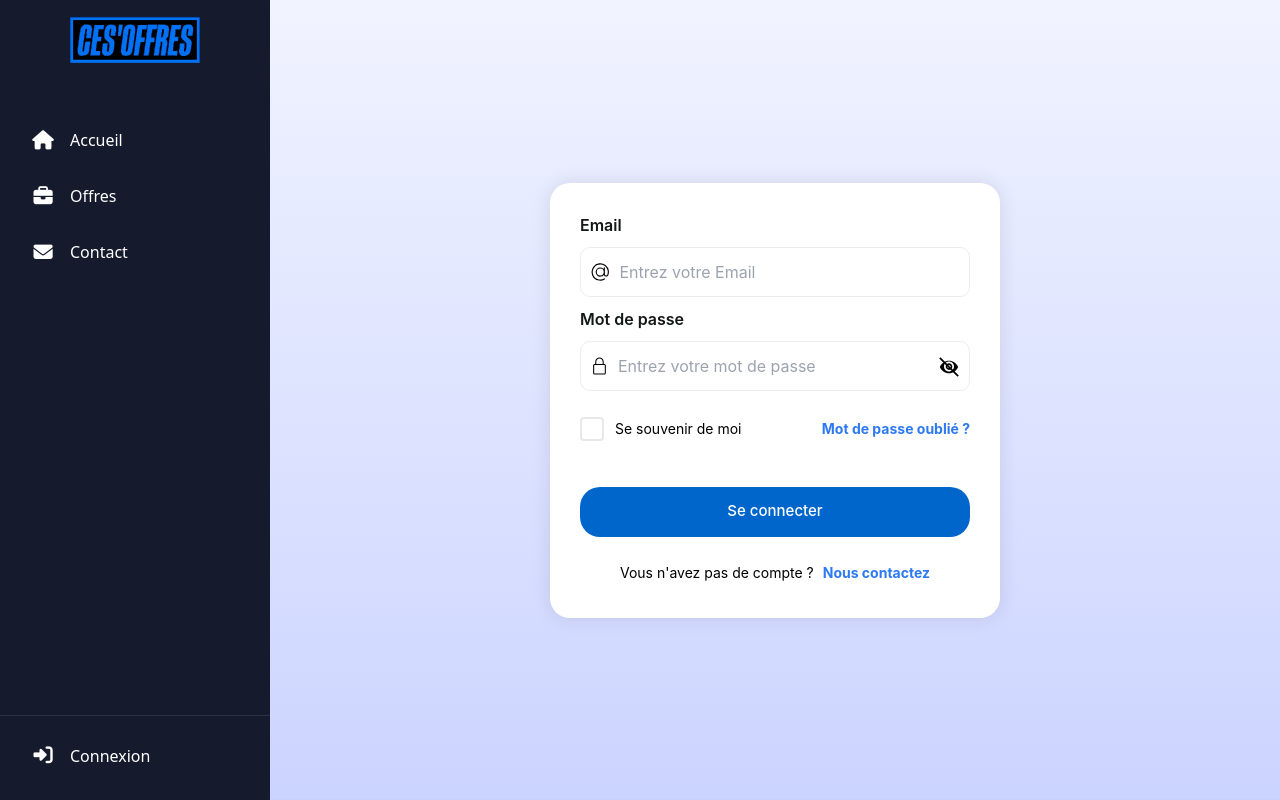
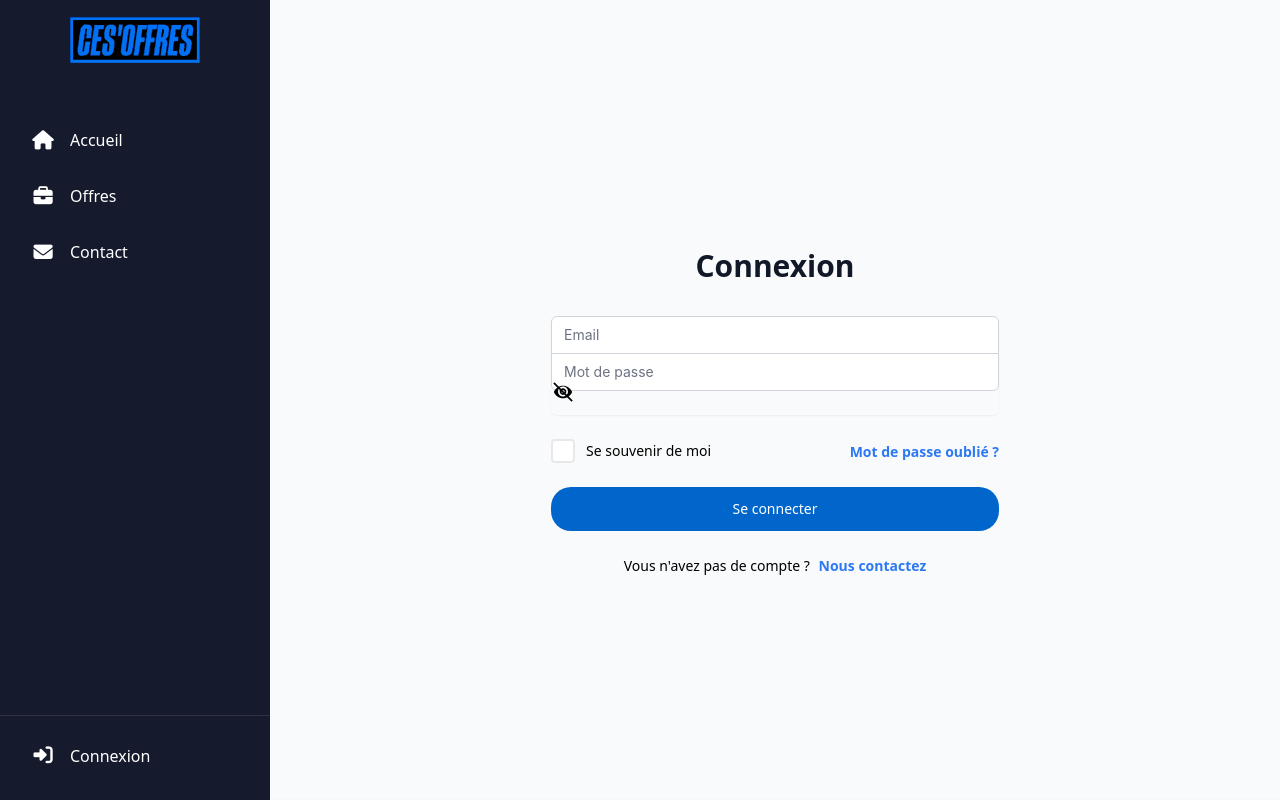
Before and after one commit to CES-OFFRES-Team/CES-OFFRES, a Next.js app: page /Login in a window 1280 px wide. Shown: the top 800 px of the page. Built offline with nearby package versions, Linux system fonts and the light colour scheme.

Commit message:
Refonte du système de conexion

```diff
--- a/src/app/Login/page.js
+++ b/src/app/Login/page.js
@@ -3,6 +3,8 @@ import React, { useState } from 'react';
 import './login.css';
 import { useRouter } from 'next/navigation';
 import Cookies from 'js-cookie';
+import { COOKIE_KEYS, USER_ROLES, REDIRECT_PATHS } from '../utils/constants';
+import { useAuth } from '../contexts/AuthContext';
 
 const EmailIcon = () => (
   <svg xmlns="http://www.w3.org/2000/svg" width="20" viewBox="0 0 32 32" height="20">
@@ -34,6 +36,7 @@ const EyeIcon = ({ showPassword }) => (
 
 export default function LoginPage() {
   const router = useRouter();
+  const { login } = useAuth();
   const [showPassword, setShowPassword] = useState(false);
   const [email, setEmail] = useState('');
   const [password, setPassword] = useState('');
@@ -61,13 +64,12 @@ export default function LoginPage() {
 
     try {
       // Effectuer la requête de connexion
-      const response = await fetch('http://20.19.36.142:8000/api/login', {
+      const response = await fetch('/api/auth/login', {
         method: 'POST',
         headers: {
           'Content-Type': 'application/json',
-          'Accept': 'application/json'
         },
-        body: JSON.stringify({ email, password })
+        body: JSON.stringify({ email, password }),
       });
 
       // Récupérer les données
@@ -83,106 +85,86 @@ export default function LoginPage() {
         throw new Error('Réponse du serveur incomplète');
       }
 
-      // Formater les données utilisateur
-      const userData = {
-        id: data.user.id_personne || data.user.id || 0,
-        nom: data.user.nom || data.user.nom_personne || '',
-        prenom: data.user.prenom || data.user.prenom_personne || '',
-        email: data.user.email || data.user.email_personne || email,
-        role: data.user.role || 'Etudiant'
-      };
-
-      console.log('Données utilisateur reçues:', userData);
-
-      // Vérifier "Se souvenir de moi"
-      const rememberMe = document.getElementById('cbx')?.checked || false;
-
-      // Définir les cookies avec des options plus permissives
-      const cookieOptions = {
-        expires: rememberMe ? 7 : 1,
-        secure: false, // Désactiver secure pour le développement local
-        sameSite: 'lax', // Utiliser lax au lieu de strict
-        path: '/'
-      };
-
-      // Enregistrer les données dans les cookies
-      Cookies.set('authToken', data.token, cookieOptions);
-      Cookies.set('userData', JSON.stringify(userData), cookieOptions);
-      Cookies.set('userRole', userData.role, cookieOptions);
-
-      console.log('Cookies définis:', document.cookie);
+      // Mettre à jour le contexte d'authentification (qui gère les cookies)
+      login(data.user, data.token);
 
       // Afficher le succès
-      setSuccessMessage(`Connexion réussie ! Bienvenue ${userData.prenom}`);
+      setSuccessMessage(`Connexion réussie ! Bienvenue ${data.user.prenom}`);
 
       // Déterminer la redirection en fonction du rôle
-      let redirectPath;
-      switch (userData.role.toLowerCase()) {
-        case 'admin':
-          redirectPath = '/admin';
-          break;
-        case 'etudiant':
-          redirectPath = '/etudiant/dashboard';
-          break;
-        case 'pilote':
-          redirectPath = '/pilote/dashboard';
-          break;
-        case 'entreprise':
-          redirectPath = '/entreprise/dashboard';
-          break;
-        default:
-          redirectPath = '/etudiant/dashboard';
-      }
+      const userRole = data.user.role;
+      const redirectPath = REDIRECT_PATHS[userRole] || REDIRECT_PATHS[USER_ROLES.ETUDIANT];
 
       console.log('Redirection vers:', redirectPath);
 
       // Rediriger immédiatement
-      window.location.href = redirectPath;
+      router.push(redirectPath);
 
     } catch (error) {
       console.error('Erreur lors de la connexion:', error);
-      setErrorMessage(error.message || 'Erreur de connexion');
+      setErrorMessage(error.message || 'Erreur de connexion au serveur');
       setIsLoading(false);
     }
   };
 
+  const handleChange = (e) => {
+    const { name, value } = e.target;
+    if (name === 'email') {
+      setEmail(value);
+    } else if (name === 'password') {
+      setPassword(value);
+    }
+  };
+
   return (
-    <div className="center-container">
-      <form className="form" onSubmit={handleSubmit}>
-        {successMessage && <p className="success-message">{successMessage}</p>}
-        {errorMessage && <p className="error-message">{errorMessage}</p>}
-
-        <div className="flex-column">
-          <label>Email</label>
+    <div className="min-h-screen flex items-center justify-center bg-gray-50 py-12 px-4 sm:px-6 lg:px-8">
+      <div className="max-w-md w-full space-y-8">
+        <div>
+          <h2 className="mt-6 text-center text-3xl font-extrabold text-gray-900">
+            Connexion
+          </h2>
         </div>
-        <div className="inputForm">
-          <EmailIcon />
+        <form className="mt-8 space-y-6" onSubmit={handleSubmit}>
+          {successMessage && <p className="text-center text-sm text-green-600">{successMessage}</p>}
+          {errorMessage && (
+            <div className="rounded-md bg-red-50 p-4">
+              <div className="text-sm text-red-700">{errorMessage}</div>
+            </div>
+          )}
+          <div className="rounded-md shadow-sm -space-y-px">
+            <div>
+              <label htmlFor="email" className="sr-only">
+                Email
+              </label>
               <input
-            placeholder="Entrez votre Email"
-            className="input"
-            type="text"
+                id="email"
+                name="email"
+                type="email"
+                required
+                className="appearance-none rounded-none relative block w-full px-3 py-2 border border-gray-300 placeholder-gray-500 text-gray-900 rounded-t-md focus:outline-none focus:ring-indigo-500 focus:border-indigo-500 focus:z-10 sm:text-sm"
+                placeholder="Email"
                 value={email}
-            onChange={(e) => setEmail(e.target.value)}
-            disabled={isLoading}
+                onChange={handleChange}
               />
             </div>
-
-        <div className="flex-column">
-          <label>Mot de passe</label>
-        </div>
-        <div className="inputForm">
-          <PasswordIcon />
+            <div>
+              <label htmlFor="password" className="sr-only">
+                Mot de passe
+              </label>
               <input
-            placeholder="Entrez votre mot de passe"
-            className="input"
+                id="password"
+                name="password"
                 type={showPassword ? "text" : "password"}
+                required
+                className="appearance-none rounded-none relative block w-full px-3 py-2 border border-gray-300 placeholder-gray-500 text-gray-900 rounded-b-md focus:outline-none focus:ring-indigo-500 focus:border-indigo-500 focus:z-10 sm:text-sm"
+                placeholder="Mot de passe"
                 value={password}
-            onChange={(e) => setPassword(e.target.value)}
-            disabled={isLoading}
+                onChange={handleChange}
               />
               <button type="button" className="toggle-password" onClick={togglePasswordVisibility} disabled={isLoading}>
                 <EyeIcon showPassword={showPassword} />
               </button>
+            </div>
           </div>
 
           <div className="flex-row">
@@ -203,16 +185,18 @@ export default function LoginPage() {
             <span className="span">Mot de passe oublié ?</span>
           </div>
 
+          <div>
             <button
-          className="button-submit"
               type="submit"
-          disabled={isLoading}
+              className="group relative w-full flex justify-center py-2 px-4 border border-transparent text-sm font-medium rounded-md text-white bg-indigo-600 hover:bg-indigo-700 focus:outline-none focus:ring-2 focus:ring-offset-2 focus:ring-indigo-500"
             >
               {isLoading ? 'Connexion en cours...' : 'Se connecter'}
             </button>
+          </div>
 
           <p className="p">Vous n'avez pas de compte ? <a href="/Contact" className="span">Nous contactez</a></p>
         </form>
       </div>
+    </div>
   );
 }
--- /dev/null
+++ b/src/app/contexts/AuthContext.js
@@ -0,0 +1,56 @@
+'use client';
+import React, { createContext, useState, useEffect, useContext } from 'react';
+import { getUserData, getAuthToken, logout } from '../utils/auth';
+import Cookies from 'js-cookie';
+import { COOKIE_KEYS } from '../utils/constants';
+
+const AuthContext = createContext();
+
+export function AuthProvider({ children }) {
+  const [user, setUser] = useState(null);
+  const [loading, setLoading] = useState(true);
+
+  useEffect(() => {
+    // Vérifier si l'utilisateur est connecté au chargement
+    const userData = getUserData();
+    const token = getAuthToken();
+
+    if (userData && token) {
+      setUser(userData);
+    }
+
+    setLoading(false);
+  }, []);
+
+  const login = (userData, token) => {
+    // Définir les cookies
+    const cookieOptions = {
+      expires: 7,
+      secure: process.env.NODE_ENV === 'production',
+      sameSite: 'strict',
+      path: '/'
+    };
+
+    Cookies.set(COOKIE_KEYS.AUTH_TOKEN, token, cookieOptions);
+    Cookies.set(COOKIE_KEYS.USER_DATA, JSON.stringify(userData), cookieOptions);
+    Cookies.set(COOKIE_KEYS.USER_ROLE, userData.role, cookieOptions);
+
+    // Mettre à jour l'état
+    setUser(userData);
+  };
+
+  const handleLogout = () => {
+    logout();
+    setUser(null);
+  };
+
+  return (
+    <AuthContext.Provider value={{ user, loading, login, logout: handleLogout }}>
+      {children}
+    </AuthContext.Provider>
+  );
+}
+
+export function useAuth() {
+  return useContext(AuthContext);
+}
--- a/src/app/etudiant/layout.js
+++ b/src/app/etudiant/layout.js
@@ -1,80 +1,61 @@
 'use client';
-import React from 'react';
+import { useAuth } from '../contexts/AuthContext';
 import { useRouter } from 'next/navigation';
 import Link from 'next/link';
-import { logout, getUserData, getUserRole } from '../utils/auth';
-import ProtectedRoute from '../components/ProtectedRoute';
+import { useEffect } from 'react';
+import { USER_ROLES } from '../utils/constants';
 import './etudiant.css';
 
 export default function EtudiantLayout({ children }) {
+    const { user, logout } = useAuth();
     const router = useRouter();
-    const user = getUserData();
-    const userRole = getUserRole();
+
+    // Rediriger si l'utilisateur n'est pas connecté ou n'est pas un étudiant
+    useEffect(() => {
+        if (!user) {
+            router.push('/Login');
+        } else if (user.role !== USER_ROLES.ETUDIANT) {
+            router.push('/Login');
+        }
+    }, [user, router]);
 
     const handleLogout = () => {
         logout();
+        router.push('/Login');
     };
 
+    // Afficher un écran de chargement si l'utilisateur n'est pas encore vérifié
+    if (!user) {
+        return <div className="flex items-center justify-center min-h-screen">Chargement...</div>;
+    }
+
     return (
-        <ProtectedRoute requiredRole="Etudiant">
-            <div className="dashboard-layout">
-                <nav className="dashboard-sidebar">
-                    <div className="dashboard-logo">
-                        <h2>CES OFFRES</h2>
-                    </div>
-
-                    <div className="user-profile">
-                        <div className="user-avatar">
-                            <img src="/placeholder-avatar.png" alt="Avatar" onError={(e) => e.target.src = '/placeholder-avatar.png'} />
-                        </div>
-                        <div className="user-info">
-                            <p className="user-name">{user?.prenom} {user?.nom}</p>
-                            <p className="user-role">{user?.role}</p>
-                        </div>
-                    </div>
-
-                    <ul className="dashboard-menu">
-                        <li>
-                            <Link href="/etudiant/dashboard">
-                                <i className="fas fa-home"></i> Tableau de bord
-                            </Link>
-                        </li>
-                        <li>
-                            <Link href="/Offres">
-                                <i className="fas fa-briefcase"></i> Offres de stage
-                            </Link>
-                        </li>
-                        <li>
-                            <Link href="/etudiant/candidatures">
-                                <i className="fas fa-file-alt"></i> Mes candidatures
-                            </Link>
-                        </li>
-                        <li>
-                            <Link href="/etudiant/profile">
-                                <i className="fas fa-user"></i> Mon profil
-                            </Link>
-                        </li>
-
-                        {userRole === 'Admin' && (
-                            <li className="admin-access">
-                                <Link href="/admin">
-                                    <i className="fas fa-cogs"></i> Accès Admin
-                                </Link>
-                            </li>
-                        )}
-                    </ul>
-
-                    <div className="logout-container">
-                        <button className="logout-button" onClick={handleLogout}>
-                            <i className="fas fa-sign-out-alt"></i> Déconnexion
-                        </button>
-                    </div>
+        <div className="flex min-h-screen">
+            <div className="w-64 bg-gray-800 text-white">
+                <div className="p-4">
+                    <h1 className="text-xl font-bold">CES OFFRES</h1>
+                </div>
+                <nav className="mt-4">
+                    <Link href="/etudiant/dashboard" className="block px-4 py-2 hover:bg-gray-700">
+                        <i className="fas fa-home"></i> Tableau de bord
+                    </Link>
+                    <Link href="/Offres" className="block px-4 py-2 hover:bg-gray-700">
+                        <i className="fas fa-briefcase"></i> Offres de stage
+                    </Link>
+                    <Link href="/etudiant/profile" className="block px-4 py-2 hover:bg-gray-700">
+                        <i className="fas fa-user"></i> Mon profil
+                    </Link>
+                    <button
+                        onClick={handleLogout}
+                        className="w-full text-left px-4 py-2 hover:bg-gray-700"
+                    >
+                        <i className="fas fa-sign-out-alt"></i> Déconnexion
+                    </button>
                 </nav>
-
-                <main className="dashboard-content">
-                    {children}
-                </main>
             </div>
-        </ProtectedRoute>
+            <div className="flex-1">
+                {children}
+            </div>
+        </div>
     );
 }
--- a/src/app/layout.js
+++ b/src/app/layout.js
@@ -3,6 +3,7 @@ import { Inter } from 'next/font/google'
 import Navigation from './components/Navigation'
 import Footer from './components/Footer'
 import ScrollToTop from './components/ScrollToTop';
+import { AuthProvider } from './contexts/AuthContext';
 
 const inter = Inter({ subsets: ['latin'] })
 
@@ -19,10 +20,12 @@ export default function RootLayout({ children }) {
         <link rel="stylesheet" href="https://cdnjs.cloudflare.com/ajax/libs/font-awesome/6.5.1/css/all.min.css" />
       </head>
       <body>
-        <Navigation />
-        <main>{children}</main>
-        <ScrollToTop />
-        <Footer />
+        <AuthProvider>
+          <Navigation />
+          <main>{children}</main>
+          <ScrollToTop />
+          <Footer />
+        </AuthProvider>
       </body>
     </html>
   );
--- a/src/app/utils/auth.js
+++ b/src/app/utils/auth.js
@@ -1,15 +1,11 @@
 import Cookies from 'js-cookie';
-
-// Clés pour les cookies
-const TOKEN_KEY = 'authToken';
-const USER_DATA_KEY = 'userData';
-const USER_ROLE_KEY = 'userRole';
+import { COOKIE_KEYS } from './constants';
 
 /**
  * Récupère le token d'authentification
  */
 export const getAuthToken = () => {
-    return Cookies.get(TOKEN_KEY);
+    return Cookies.get(COOKIE_KEYS.AUTH_TOKEN);
 };
 
 /**
@@ -17,7 +13,7 @@ export const getAuthToken = () => {
  */
 export const getUserData = () => {
     try {
-        const userData = Cookies.get(USER_DATA_KEY);
+        const userData = Cookies.get(COOKIE_KEYS.USER_DATA);
         return userData ? JSON.parse(userData) : null;
     } catch (error) {
         console.error('Erreur de parsing des données utilisateur:', error);
@@ -29,7 +25,7 @@ export const getUserData = () => {
  * Récupère le rôle de l'utilisateur connecté
  */
 export const getUserRole = () => {
-    return Cookies.get(USER_ROLE_KEY) || null;
+    return Cookies.get(COOKIE_KEYS.USER_ROLE) || null;
 };
 
 /**
@@ -61,27 +57,22 @@ export const hasRole = (requiredRole) => {
 export const logout = () => {
     console.log('Déconnexion en cours...');
 
-    // Supprimer les cookies avec différentes options
-    const options = [
-        { path: '/' },
-        { path: '/', domain: window.location.hostname }
-    ];
+    // Supprimer les cookies avec les mêmes options que lors de la définition
+    const cookieOptions = {
+        path: '/',
+        secure: process.env.NODE_ENV === 'production',
+        sameSite: 'strict'
+    };
 
-    // Supprimer les cookies
-    options.forEach(opt => {
-        Cookies.remove(TOKEN_KEY, opt);
-        Cookies.remove(USER_DATA_KEY, opt);
-        Cookies.remove(USER_ROLE_KEY, opt);
-    });
+    Cookies.remove(COOKIE_KEYS.AUTH_TOKEN, cookieOptions);
+    Cookies.remove(COOKIE_KEYS.USER_DATA, cookieOptions);
+    Cookies.remove(COOKIE_KEYS.USER_ROLE, cookieOptions);
 
     // Vérifier que les cookies ont bien été supprimés
     console.log('Vérification après suppression:');
-    console.log('Token:', Cookies.get(TOKEN_KEY) ? 'existe encore' : 'supprimé');
-    console.log('UserData:', Cookies.get(USER_DATA_KEY) ? 'existe encore' : 'supprimé');
-    console.log('UserRole:', Cookies.get(USER_ROLE_KEY) ? 'existe encore' : 'supprimé');
-
-    // Rediriger vers la page de login
-    window.location.href = '/Login';
+    console.log('Token:', Cookies.get(COOKIE_KEYS.AUTH_TOKEN) ? 'existe encore' : 'supprimé');
+    console.log('UserData:', Cookies.get(COOKIE_KEYS.USER_DATA) ? 'existe encore' : 'supprimé');
+    console.log('UserRole:', Cookies.get(COOKIE_KEYS.USER_ROLE) ? 'existe encore' : 'supprimé');
 };
 
 // Fonction pour vérifier si le token est toujours valide avec le backend
@@ -106,8 +97,7 @@ export const verifyToken = async () => {
             return false;
         }
 
-        const data = await response.json();
-        return data.valid === true;
+        return true;
     } catch (error) {
         console.error('Erreur lors de la vérification du token:', error);
         return false;
--- /dev/null
+++ b/src/app/utils/constants.js
@@ -0,0 +1,22 @@
+// Noms des cookies
+export const COOKIE_KEYS = {
+  AUTH_TOKEN: 'authToken',
+  USER_DATA: 'userData',
+  USER_ROLE: 'userRole'
+};
+
+// Rôles utilisateurs
+export const USER_ROLES = {
+  ADMIN: 'Admin',
+  ETUDIANT: 'Etudiant',
+  PILOTE: 'Pilote',
+  ENTREPRISE: 'Entreprise'
+};
+
+// Chemins de redirection par rôle
+export const REDIRECT_PATHS = {
+  [USER_ROLES.ADMIN]: '/admin/dashboard',
+  [USER_ROLES.ETUDIANT]: '/etudiant/dashboard',
+  [USER_ROLES.PILOTE]: '/pilote/dashboard',
+  [USER_ROLES.ENTREPRISE]: '/entreprise/dashboard'
+};
```
Also changed, not shown: src/middleware.js (+43 -22 lines). Lines whose indentation alone changed are shown as unchanged.
